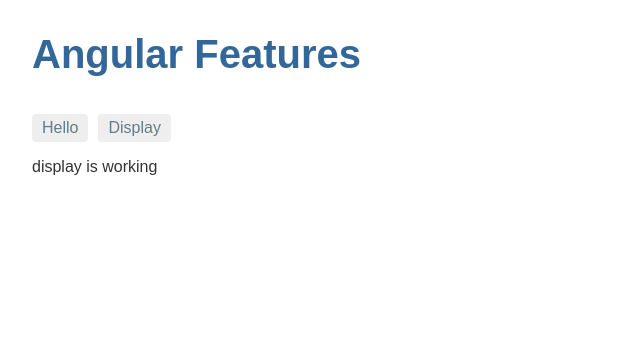
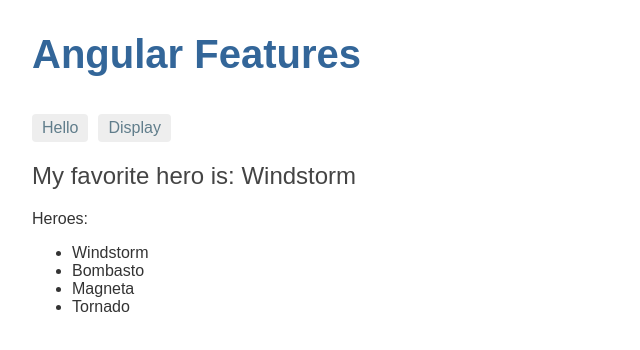
Before and after one commit to NingGuo19/angular-features, an Angular app: page /display in a window 1280 px wide. Shown: the top 350 px of the page, without its empty margins (0-640 px from the left). Built offline with nearby package versions, Linux system fonts and the light colour scheme.

Commit message:
2 files modified

```diff
--- a/src/app/feature-display/feature-display.component.html
+++ b/src/app/feature-display/feature-display.component.html
@@ -1 +1,7 @@
-<p>display is working</p>
+  <h2>My favorite hero is: {{myHero.name}}</h2>
+  <p>Heroes:</p>
+  <ul>
+    <li *ngFor="let hero of heroes">
+      {{ hero.name }}
+    </li>
+  </ul>
--- a/src/app/feature-display/feature-display.component.ts
+++ b/src/app/feature-display/feature-display.component.ts
@@ -20,6 +20,7 @@
     new Hero(20, 'Tornado')
   ];
   this.myHero = this.heroes[0];
+  //window.alert(this.myHero.name);
   }
 
   getVal(){
```
